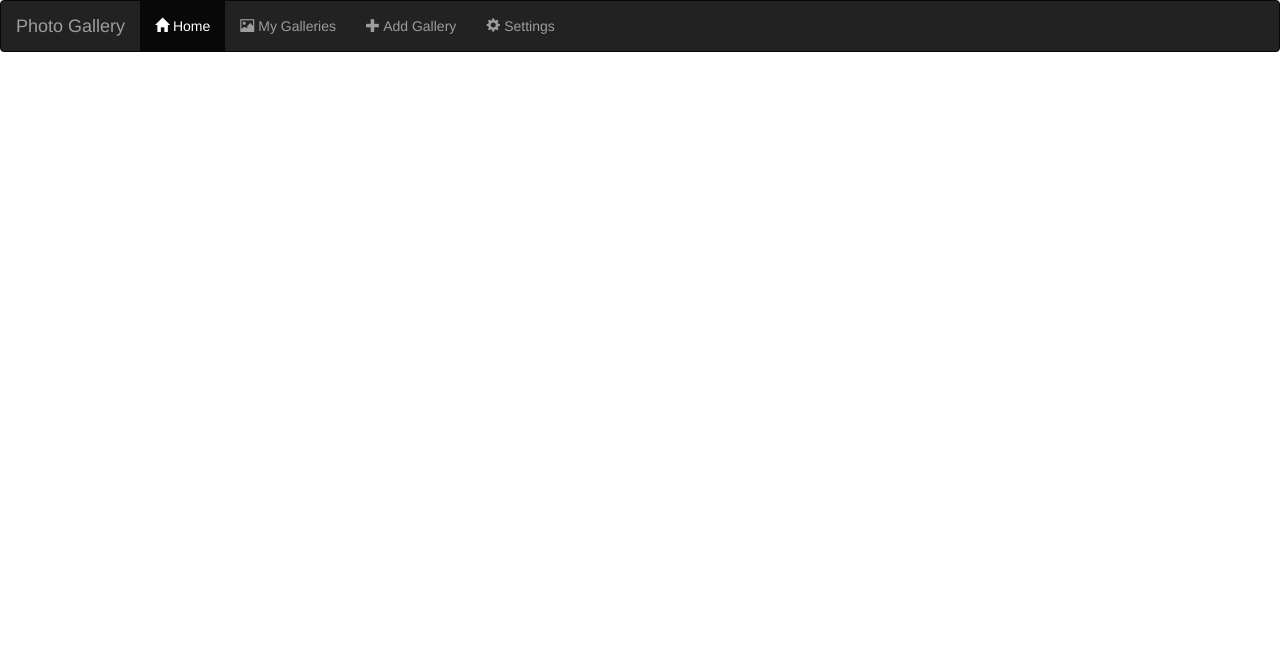
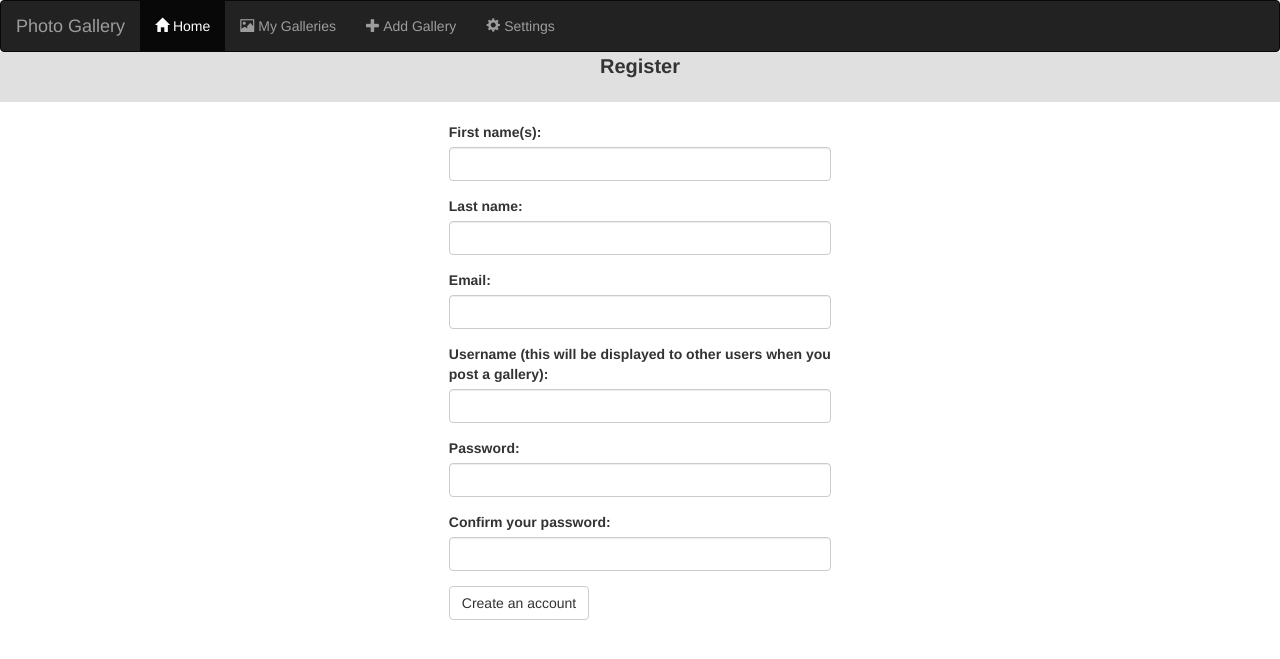
Before and after one commit to meghardie/GalleryWebsite, a Flask app: page /register in a window 1280 px wide. Shown: the top 659 px of the page. Run offline with Flask 3, Linux system fonts and the light colour scheme; some libraries are stand-ins or nearby versions.

Commit message:
added register feature

```diff
--- a/app/app.py
+++ b/app/app.py
@@ -1,9 +1,9 @@
 from flask import Flask, render_template, url_for, session, redirect
 from flask_wtf import FlaskForm
 from wtforms import StringField, SubmitField, HiddenField, PasswordField
-from wtforms.validators import DataRequired,  ValidationError
+from wtforms.validators import ValidationError, DataRequired
+from flask_sqlalchemy import SQLAlchemy
 from flask_bootstrap import Bootstrap
-from flask_sqlalchemy import SQLAlchemy
 from flask_login import LoginManager, UserMixin, login_user, logout_user, login_required
 from flask_session import Session
 from werkzeug.security import generate_password_hash, check_password_hash
@@ -88,6 +88,21 @@ def emailCheck(form, field):
     if ('@' not in fdata) or ('.' not in fdata) or len(fdata) < 5:
         raise ValidationError("Please enter a valid email")
 
+def containsData(form, field):
+    if len(field.data) == 0:
+        raise ValidationError("Please fill in this field")
+
+def validPassword(form, field):
+    fdata = field.data
+    if len(fdata) < 6 or len(fdata) > 15:
+        raise ValidationError("Password must be between 6 and 15 characters")
+    if fdata.lower() == fdata:
+        raise ValidationError("Password must contain at least 1 uppercase letter")
+
+def passwordsMatch(form, field):
+    if field.data != form.password1.data:
+        raise ValidationError("Passwords do not match")
+
 #checks if current user is logged into website
 def isLoggedIn():
     if 'loggedIn' not in session:
@@ -145,13 +160,27 @@ def getPhotos():
     return photos
 
 class loginForm(FlaskForm):
-    email = StringField("Email: ", validators = [DataRequired(), emailCheck])
-    password = PasswordField("Password: ", validators = [DataRequired()])
+    email = StringField("Email: ", validators = [containsData, emailCheck])
+    password = PasswordField("Password: ", validators = [containsData])
     submit = SubmitField('Submit')
+
+class registerForm(FlaskForm):
+    fname = StringField("First name(s): ", validators = [containsData])
+    lname = StringField("Last name: ", validators = [containsData])
+    email = StringField("Email: ", validators = [containsData, emailCheck])
+    username = StringField("Username (this will be displayed to other users when you post a gallery): ", validators = [containsData])
+    password1 = PasswordField("Password: ", validators = [containsData, validPassword])
+    password2 = PasswordField("Confirm your password: ", validators = [containsData, passwordsMatch])
+    submit = SubmitField("Create an account")
+
+with app.app_context():
+    users = getUsers()
+    galleries = getGalleries()
+    photos = getPhotos()
 
 @app.route('/')
 def homePage():
-    return render_template('index.html', galleries = getGalleries(), photos = getPhotos(), users = getUsers(), loggedIn = isLoggedIn(), username = getCurrentUsername())
+    return render_template('index.html', galleries = galleries, photos = photos, users = users, loggedIn = isLoggedIn(), username = getCurrentUsername())
 
 @app.route("/viewGallery<int:galleryID>")
 def viewGallery(galleryID):
@@ -170,19 +199,30 @@ def login():
     if form.validate_on_submit():
         user = User.query.filter_by(email = form.email.data).first()
         if user is None or not user.verify_password(form.password.data):
-            print("email or password incorrect")
             return render_template('login.html', loginAttempted = True, form = form, loggedIn = False)
         else:
-            print("Sucessful login")
             session['userId'] = user.id
             session['loggedIn'] = True
             session.modified = True
             return redirect('/')
-    return render_template('login.html', loginAttempted = False, form = form, loggedIN = isLoggedIn())
+    return render_template('login.html', loginAttempted = False, form = form, loggedIn = isLoggedIn())
 
 @app.route("/register", methods = ['GET', 'POST'])
 def register():
-    return render_template('register.html')
+    form = registerForm()
+    if form.validate_on_submit():
+        if User.query.filter_by(email = form.email.data).first() != None:
+            return render_template('register.html', form = form, invalidEmail = True)
+        else:
+            newUser = User.register(form.username.data, form.password1.data, form.fname.data, form.lname.data, form.email.data)
+            session['userId'] = newUser.id
+            session['loggedIn'] = True
+            session.modified = True
+            global users
+            users = User.query.all()
+            return redirect('/')
+    else:
+        return render_template('register.html', form = form, invalidEmail = False)
 
 if __name__ == '__main__':
     app.run(debug=True)
--- a/app/static/style.css
+++ b/app/static/style.css
@@ -52,8 +52,27 @@
     padding-right: 10px;
 }
 
-/* for login page */
-#loginForm{
+/* for login and register pages */
+#loginForm, #registerForm{
     margin: auto;
     width: 33%;
+    padding: 20px;
 }
+
+#registerLink{
+    margin: auto;
+    font-size: 1em;
+    text-align: center;
+}
+
+#invalidEmailMsg{
+    width: 33%;
+    color: red;
+    text-align: center;
+    margin: auto;
+    padding: 10px;
+}
+
+#invalidEmailMsg a{
+    color: black;
+}
--- a/app/templates/base.html
+++ b/app/templates/base.html
@@ -23,7 +23,7 @@
         </ul>
         <ul class="nav navbar-nav navbar-right">
             {% if loggedIn == False %}
-                <li><a href="#"><span class="glyphicon glyphicon-user"></span> Sign Up</a></li>
+                <li><a href="{{ url_for('register') }}"><span class="glyphicon glyphicon-user"></span> Sign Up</a></li>
                 <li><a href="{{ url_for('login') }}"><span class="glyphicon glyphicon-log-in"></span> Login</a></li>
             {% elif loggedIn == True %}
                 <li><a href="#">{{username}} <span class="glyphicon glyphicon-user"></span></a></li>
--- a/app/templates/register.html
+++ b/app/templates/register.html
@@ -1,6 +1,19 @@
 {% extends "base.html" %}
+{% import "bootstrap/wtf.html" as wtf %}
 
 {% block title %}Register{% endblock %}
 
 {% block content %}
+    <div class = "pageTitle">
+        Register
+    </div>
+    {% if invalidEmail == True %}
+    <div id = "invalidEmailMsg">
+        The email you provided is already linked to an account<br>
+        Please login <a href = "{{ url_for('login') }}">here</a> or use a different email to create an account
+    </div>
+    {% endif %}
+    <div id = "registerForm">
+        {{wtf.quick_form(form)}}
+    </div>
 {% endblock %}
```
Also changed, not shown: app/instance/data.sqlite3.
